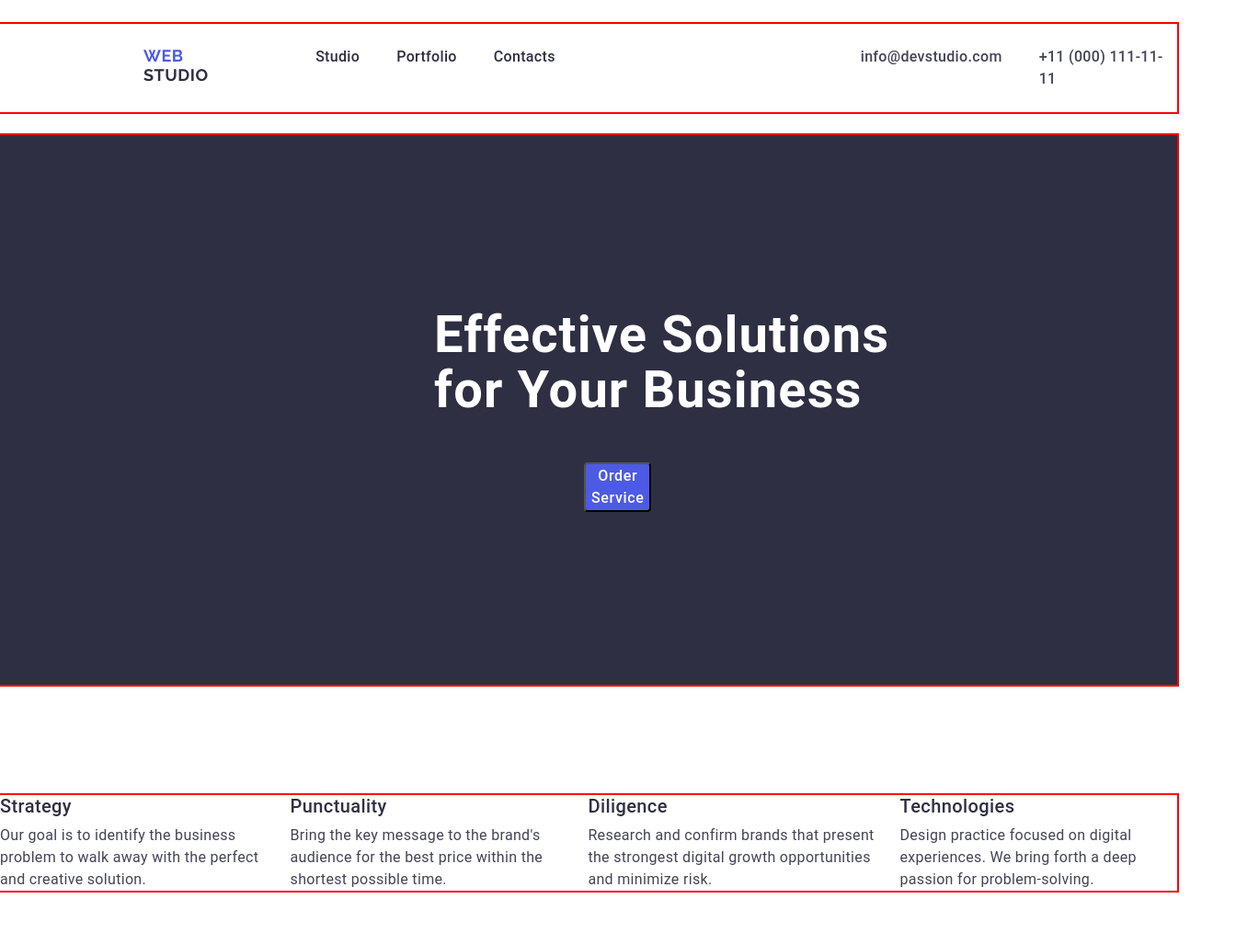
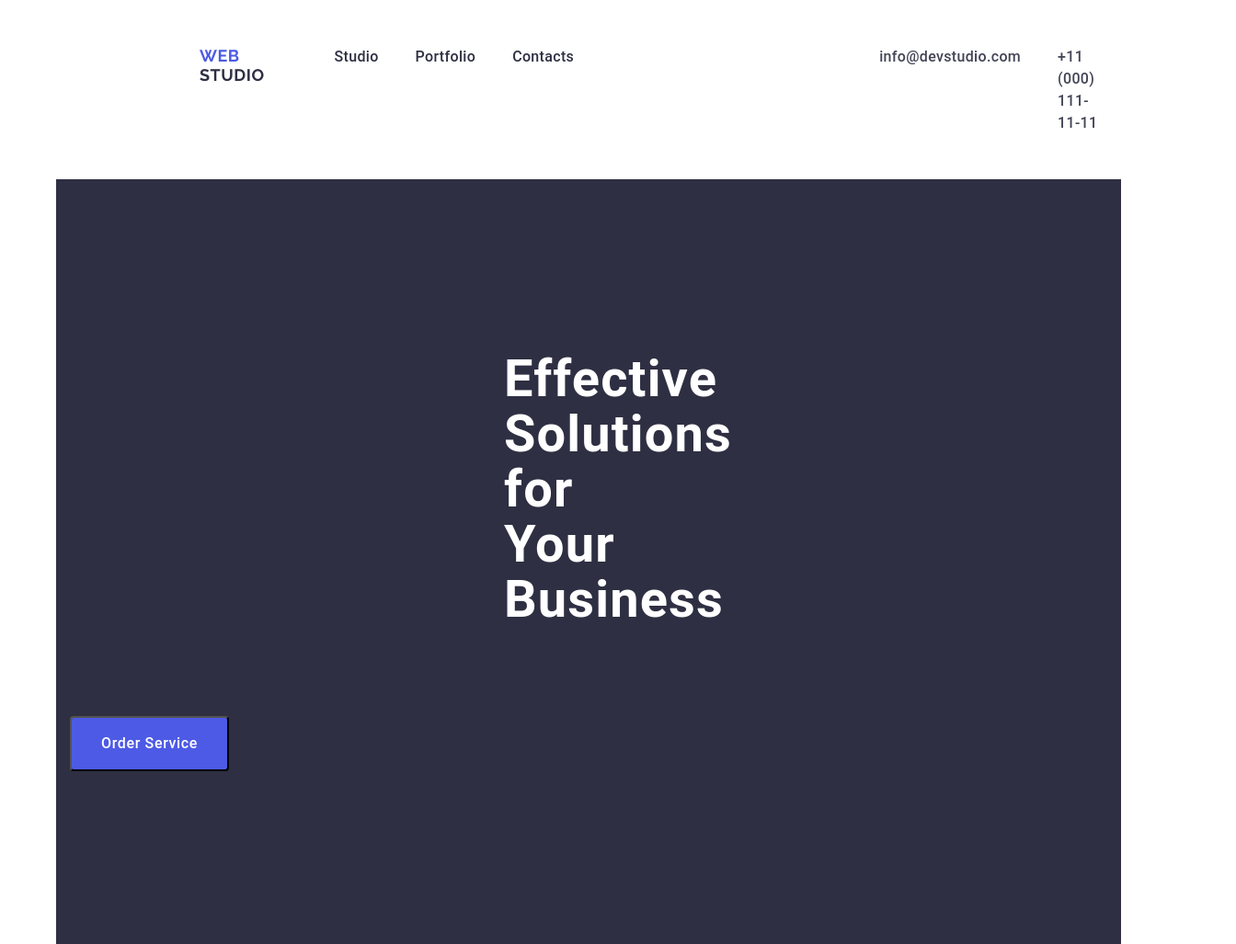
Before and after one commit to Iryna-Chernukhina/goit-markup-hw-03, a plain HTML site: page index.html in a window 1280 px wide. Shown: the top 1027 px of the page at 92% size, 1344 px wide, since content can reach past the window. Drawn offline with nearby package versions, Linux system fonts and the light colour scheme.

Commit message:
Webstudio CSS

```diff
--- a/css/style.css
+++ b/css/style.css
@@ -40,10 +40,11 @@ img {
 
 .container {
   width: 100%;
-  max-width: 1470px;
+  max-width: 1158px;
+  padding-right: 15px;
+  padding-left: 15px;
 
   margin: 0 auto;
-  outline: 2px solid red;
 }
 
 /** =========== HEADER ============== */
@@ -135,6 +136,7 @@ img {
 }
 .advantages-container {
   background-color: #2e2f42;
+  justify-content: center;
 }
 .title {
   color: #fff;
@@ -143,7 +145,10 @@ img {
   line-height: 1.07;
   letter-spacing: 1.12px;
   padding-top: 188px;
+  padding-right: 472px;
+
   padding-left: 472px;
+  margin-bottom: 48px;
 }
 .button {
   font-family: "Roboto", sans-serif;
@@ -158,9 +163,11 @@ img {
   cursor: pointer;
   border-radius: 4px;
   margin-top: 48px;
-  margin-left: 635px;
   margin-bottom: 188px;
-  margin-right: 636px;
+  display: inline-flex;
+  padding: 16px 32px;
+  align-items: flex-start;
+  gap: 10px;
 }
 .button:hover,
 .button:focus {
@@ -177,6 +184,8 @@ img {
   list-style: none;
   display: flex;
   gap: 24px;
+  width: calc((100%-3 * 24px) / 4);
+  border-radius: 0px 0px 4px 4px;
 }
 
 .advantages-subtitle {
@@ -250,6 +259,7 @@ img {
   display: flex;
   justify-content: center;
   gap: 24px;
+  width: calc((100%-3 * 24px) / 4);
 }
 .employee {
   background-color: #ffffff;
@@ -262,6 +272,7 @@ img {
 .portfolio {
   background-color: #fff;
   padding-top: 120px;
+  border-bottom: navy;
 }
 .title-portfolio {
   padding-top: 120px;
@@ -273,6 +284,7 @@ img {
   flex-wrap: wrap;
   justify-content: center;
   gap: 24px;
+  width: calc((100%-4 * 24px) / 4);
 }
 
 .portfolio-img {
--- a/index.html
+++ b/index.html
@@ -62,10 +62,7 @@
     <main>
       <section class="section-name">
         <div class="container advantages-container">
-          <h1 class="title">
-            Effective Solutions <br />
-            for Your Business
-          </h1>
+          <h1 class="title">Effective Solutions for Your Business</h1>
           <button class="button" type="button">Order Service</button>
         </div>
       </section>
```
